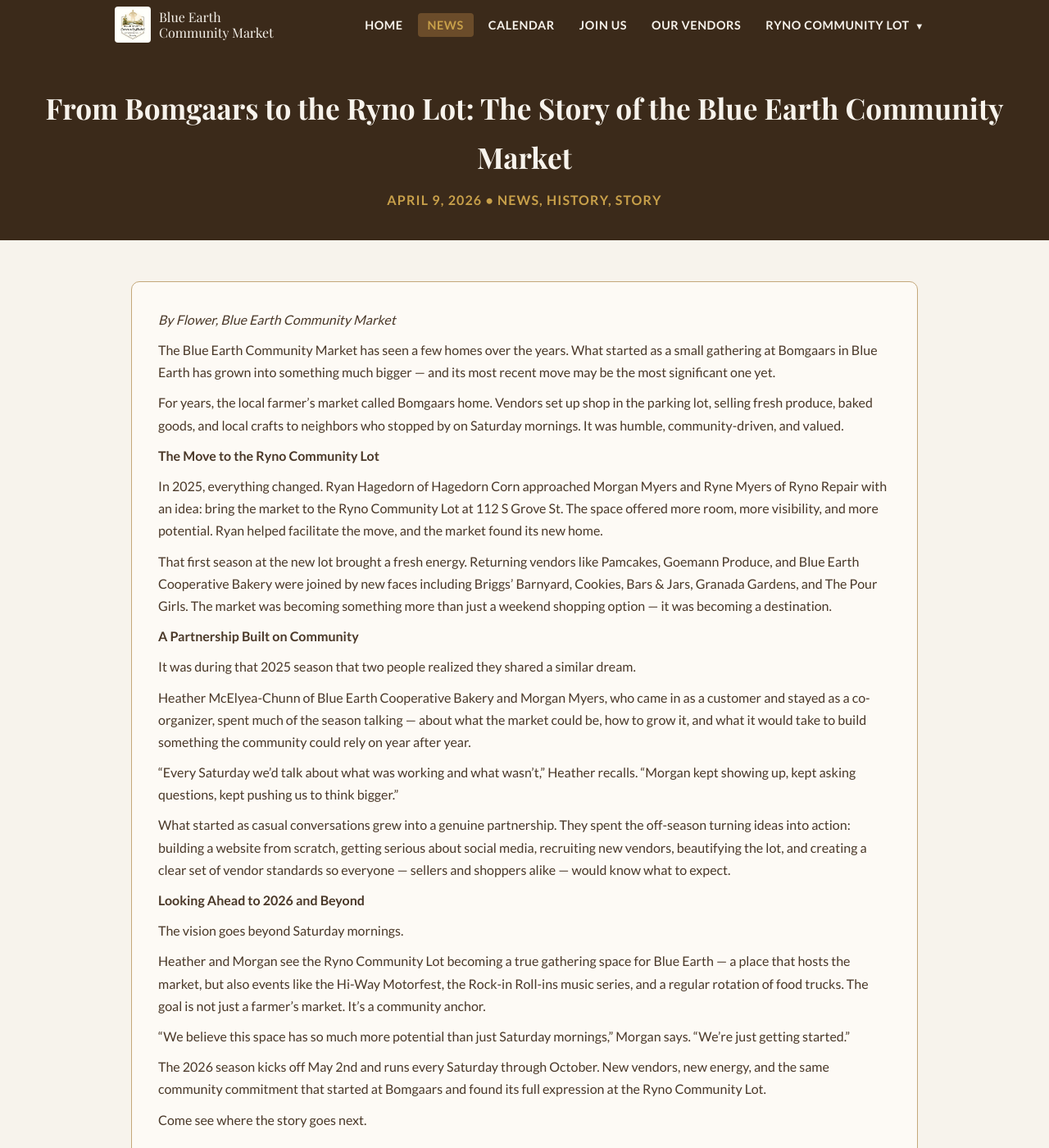
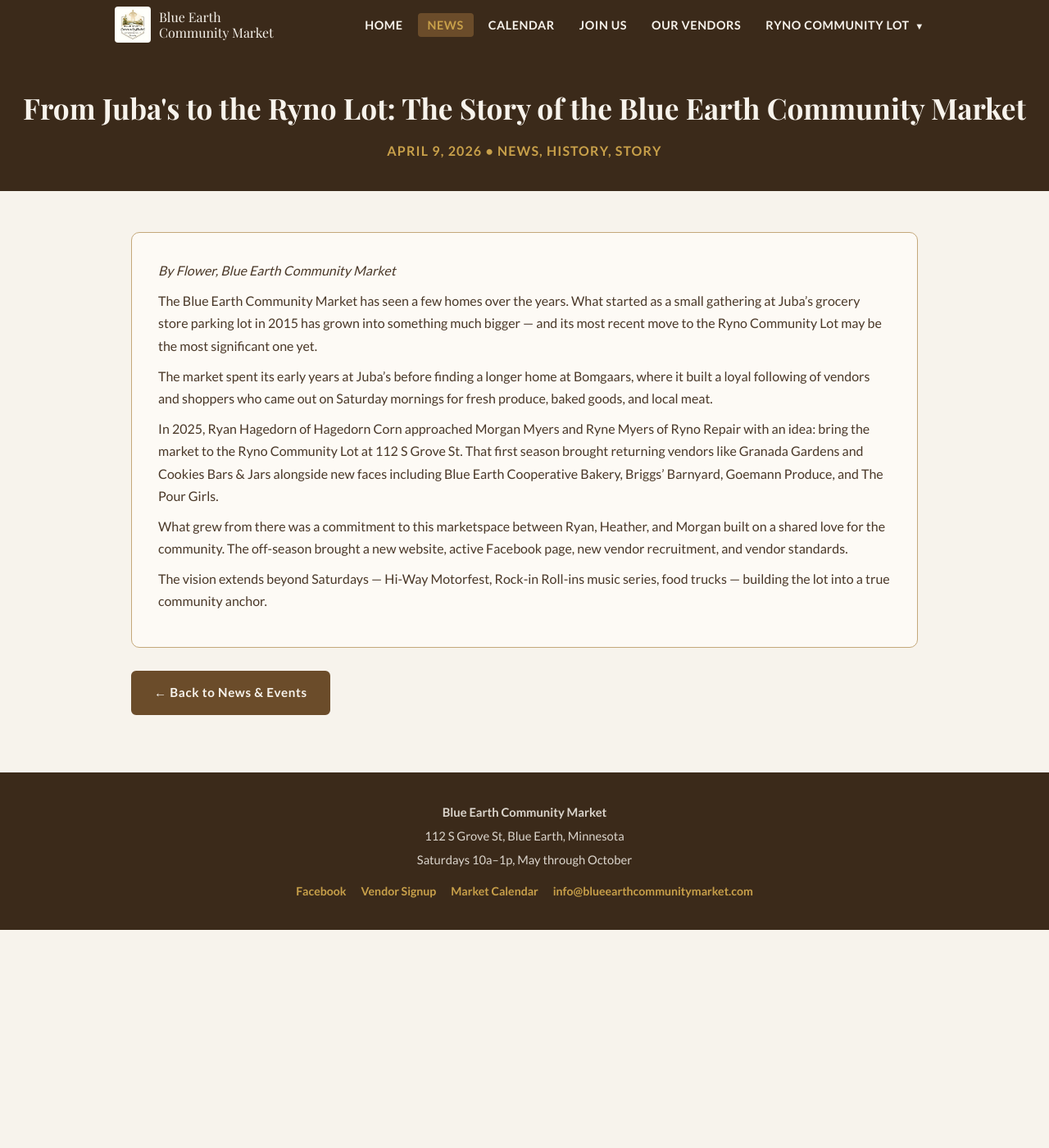
Before and after one commit to blueearthcommunitymarket/blueearthcommunitymarket.github.io, a Jekyll site: the page built from _posts/2026-04-09-market-history.md, in a window 1280 px wide and 1400 px high. Shown: the whole window at 82% size. Built offline with Jekyll 4.4.1, drawn with Linux system fonts in a browser that asks for light colours; some web fonts are replaced.

Commit message:
Update market history post with corrected timeline and approved content

```diff
--- a/_posts/2026-04-09-market-history.md
+++ b/_posts/2026-04-09-market-history.md
@@ -1,40 +1,18 @@
 ---
 layout: post
-title: "From Bomgaars to the Ryno Lot: The Story of the Blue Earth Community Market"
+title: "From Juba's to the Ryno Lot: The Story of the Blue Earth Community Market"
 date: 2026-04-09
 tags: [news, history, story]
 ---
 
 *By Flower, Blue Earth Community Market*
 
-The Blue Earth Community Market has seen a few homes over the years. What started as a small gathering at Bomgaars in Blue Earth has grown into something much bigger — and its most recent move may be the most significant one yet.
+The Blue Earth Community Market has seen a few homes over the years. What started as a small gathering at Juba's grocery store parking lot in 2015 has grown into something much bigger — and its most recent move to the Ryno Community Lot may be the most significant one yet.
 
-For years, the local farmer's market called Bomgaars home. Vendors set up shop in the parking lot, selling fresh produce, baked goods, and local crafts to neighbors who stopped by on Saturday mornings. It was humble, community-driven, and valued.
+The market spent its early years at Juba's before finding a longer home at Bomgaars, where it built a loyal following of vendors and shoppers who came out on Saturday mornings for fresh produce, baked goods, and local meat.
 
-**The Move to the Ryno Community Lot**
+In 2025, Ryan Hagedorn of Hagedorn Corn approached Morgan Myers and Ryne Myers of Ryno Repair with an idea: bring the market to the Ryno Community Lot at 112 S Grove St. That first season brought returning vendors like Granada Gardens and Cookies Bars &amp; Jars alongside new faces including Blue Earth Cooperative Bakery, Briggs' Barnyard, Goemann Produce, and The Pour Girls.
 
-In 2025, everything changed. Ryan Hagedorn of Hagedorn Corn approached Morgan Myers and Ryne Myers of Ryno Repair with an idea: bring the market to the Ryno Community Lot at 112 S Grove St. The space offered more room, more visibility, and more potential. Ryan helped facilitate the move, and the market found its new home.
+What grew from there was a commitment to this marketspace between Ryan, Heather, and Morgan built on a shared love for the community. The off-season brought a new website, active Facebook page, new vendor recruitment, and vendor standards.
 
-That first season at the new lot brought a fresh energy. Returning vendors like Pamcakes, Goemann Produce, and Blue Earth Cooperative Bakery were joined by new faces including Briggs' Barnyard, Cookies, Bars & Jars, Granada Gardens, and The Pour Girls. The market was becoming something more than just a weekend shopping option — it was becoming a destination.
-
-**A Partnership Built on Community**
-
-It was during that 2025 season that two people realized they shared a similar dream.
-
-Heather McElyea-Chunn of Blue Earth Cooperative Bakery and Morgan Myers, who came in as a customer and stayed as a co-organizer, spent much of the season talking — about what the market could be, how to grow it, and what it would take to build something the community could rely on year after year.
-
-"Every Saturday we'd talk about what was working and what wasn't," Heather recalls. "Morgan kept showing up, kept asking questions, kept pushing us to think bigger."
-
-What started as casual conversations grew into a genuine partnership. They spent the off-season turning ideas into action: building a website from scratch, getting serious about social media, recruiting new vendors, beautifying the lot, and creating a clear set of vendor standards so everyone — sellers and shoppers alike — would know what to expect.
-
-**Looking Ahead to 2026 and Beyond**
-
-The vision goes beyond Saturday mornings.
-
-Heather and Morgan see the Ryno Community Lot becoming a true gathering space for Blue Earth — a place that hosts the market, but also events like the Hi-Way Motorfest, the Rock-in Roll-ins music series, and a regular rotation of food trucks. The goal is not just a farmer's market. It's a community anchor.
-
-"We believe this space has so much more potential than just Saturday mornings," Morgan says. "We're just getting started."
-
-The 2026 season kicks off May 2nd and runs every Saturday through October. New vendors, new energy, and the same community commitment that started at Bomgaars and found its full expression at the Ryno Community Lot.
-
-Come see where the story goes next.
+The vision extends beyond Saturdays — Hi-Way Motorfest, Rock-in Roll-ins music series, food trucks — building the lot into a true community anchor.
```
